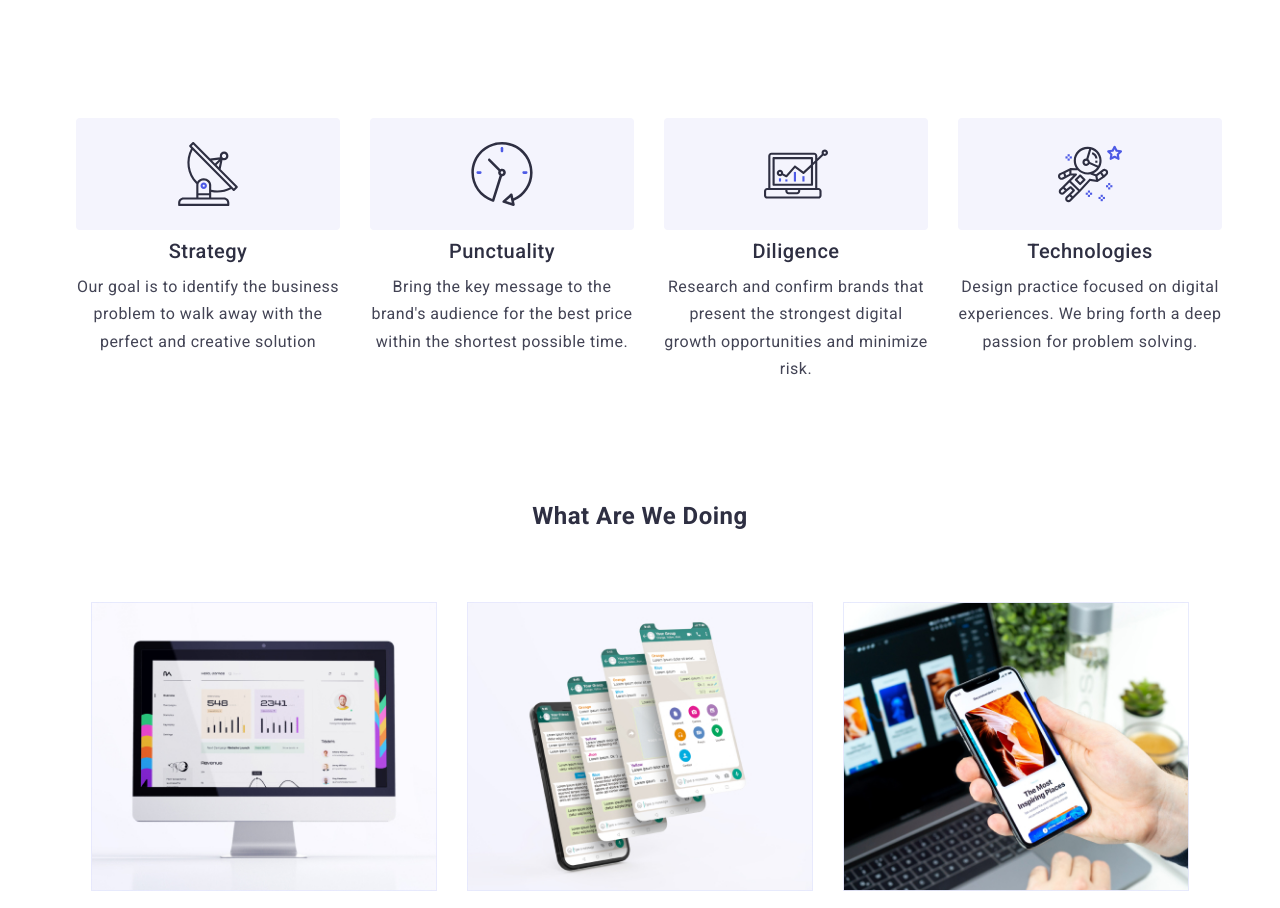
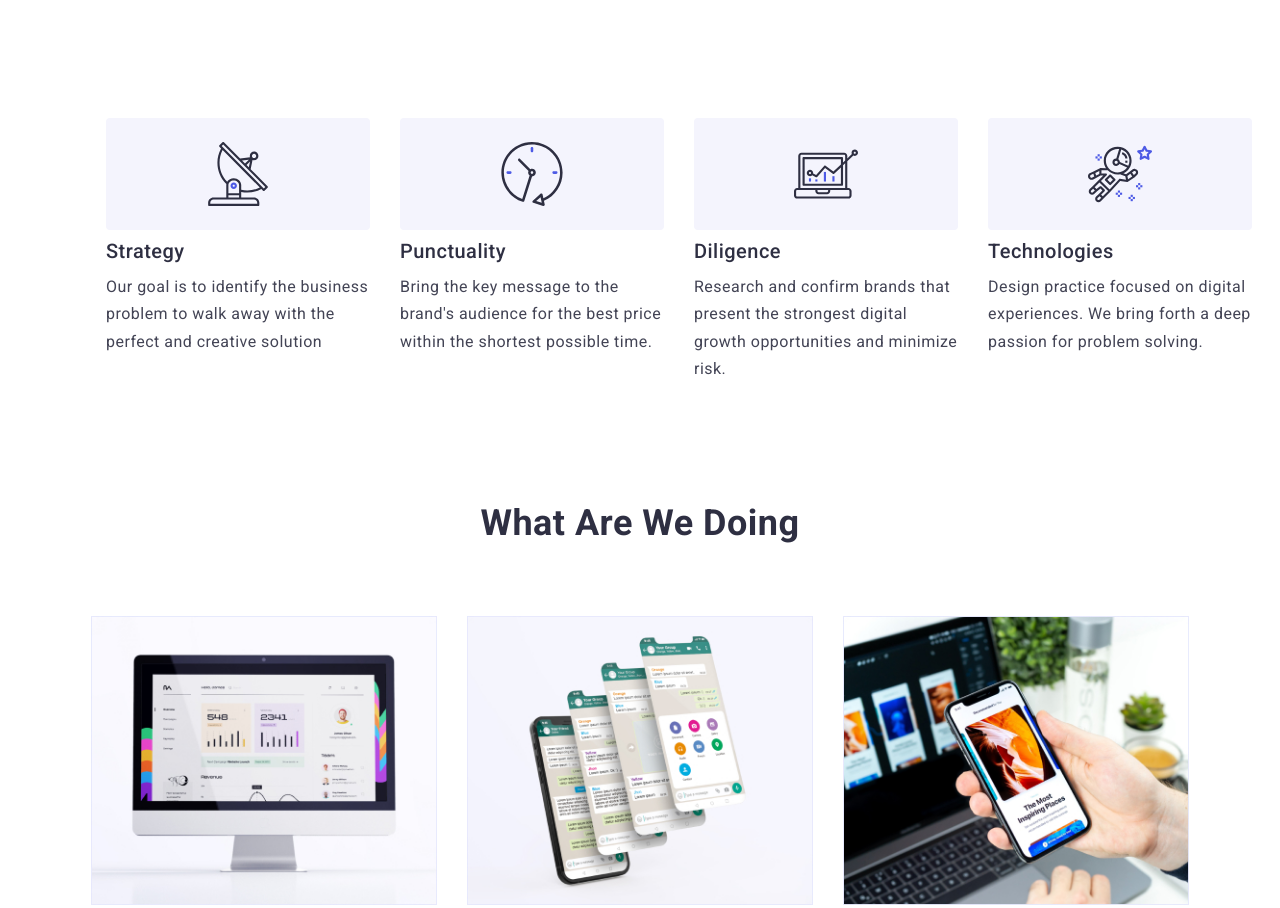
Before and after one commit to nyotnoti08/goit-markup-hw-07, a plain HTML site: page index.html in a window 1280 px wide. Shown: the part 673-1581 px from the top of the page. Drawn offline with nearby package versions, Linux system fonts and the light colour scheme.

Commit message:
Update styles.css
Revised by Sir MC

```diff
--- a/css/styles.css
+++ b/css/styles.css
@@ -247,7 +247,7 @@ main {
   font-size: 36px;
 
   @media screen and (min-width: 1158px) {
-    font-size: 24px;
+    font-size: 36px;
   }
 }
 
@@ -260,7 +260,7 @@ main {
   gap: 72px;
 
   @media screen and (min-width: 428px) {
-    margin-left: -30px;
+    /* margin-left: -30px; */
     margin-top: -30px;
     display: flex;
     flex-wrap: wrap;
@@ -294,7 +294,7 @@ main {
     flex-basis: calc(100% / 4 - 30px);
     justify-content: center;
     align-content: center;
-    text-align: center;
+    text-align: left;
   }
 }
 
@@ -313,6 +313,7 @@ main {
     line-height: 1.14;
     margin-bottom: 10px;
     margin-top: 10px;
+    text-align: left;
   }
 
   @media screen and (min-width: 1158px) {
@@ -587,6 +588,10 @@ main {
 
 .contact {
   font-size: 12px;
+
+  @media screen and (min-width: 1158px) {
+    font-size: 16px;
+  }
 }
 
 .contacts-menu .contact {
```
